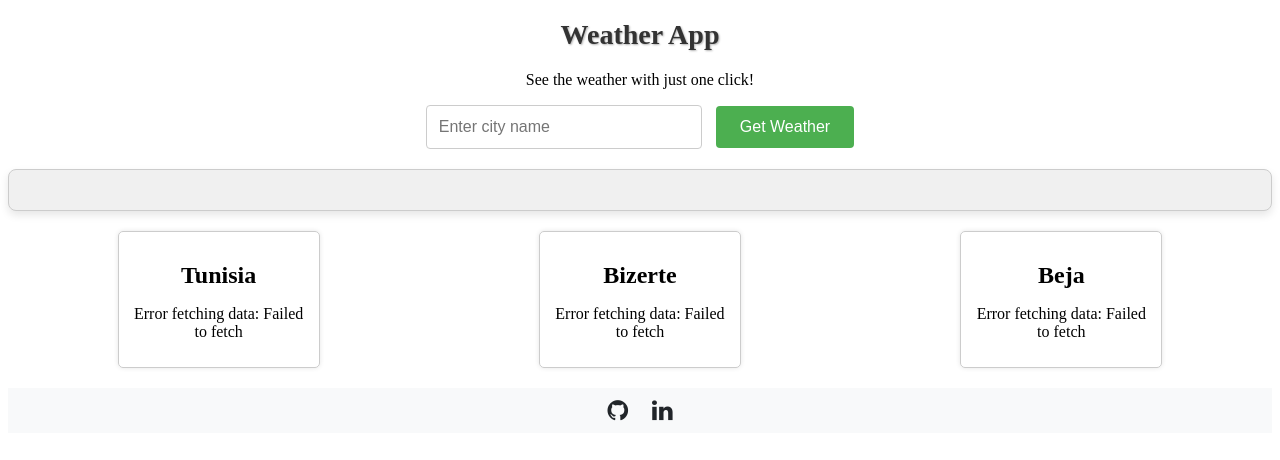
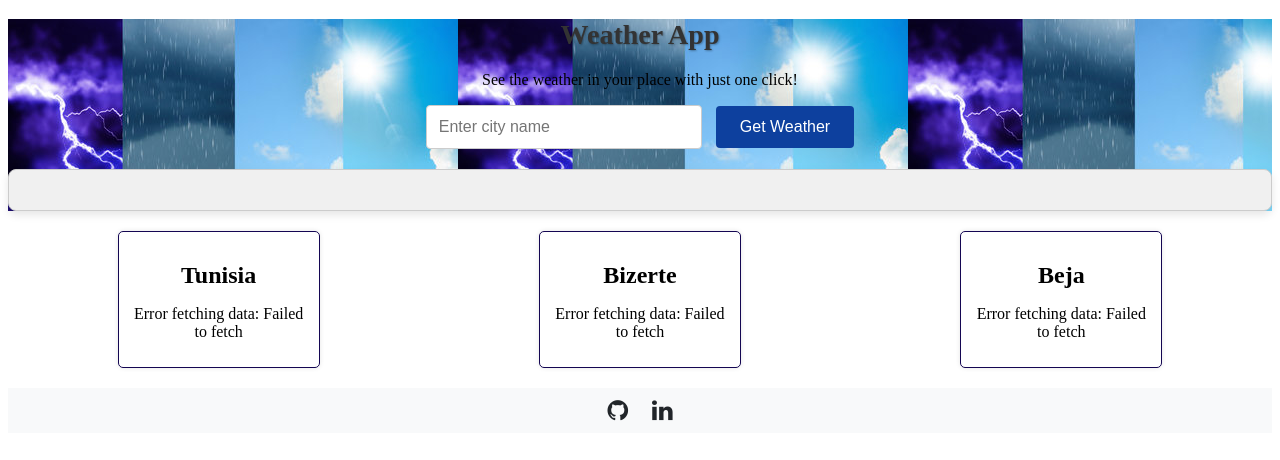
Before and after one commit to Ilefrajhi/weather-app, a Flask app: page / in a window 1280 px wide. Shown: the top 460 px of the page. Run offline with Flask 3, Linux system fonts and the light colour scheme.

Commit message:
added some styles

```diff
--- a/static/style.css
+++ b/static/style.css
@@ -9,7 +9,7 @@
 .city-card {
   width: 200px; /* Set width of each city card */
   margin: 0 10px; /* Optional: Adjust margin between cards */
-  border: 1px solid #ccc; /* Optional: Add border for styling */
+  border: 1px solid #140652; /* Optional: Add border for styling */
   border-radius: 5px; /* Optional: Add border radius for rounded corners */
   box-shadow: 0 0 5px rgba(0, 0, 0, 0.1); /* Optional: Add box shadow for depth */
 }
--- a/templates/index.html
+++ b/templates/index.html
@@ -8,15 +8,16 @@
   <link rel="stylesheet" href="{{ url_for('static', filename='style.css') }}">
 </head>
 <body>
-    <div class="container-button" style="text-align: center;">
+    <div class="container-button" style="text-align: center; background-image: url('{{ url_for('static', filename='images/200000203-photos-of-sky-during-different-weather-collage.jpg') }}');">
         <h1 style="font-size: 28px; color: #333; text-shadow: 1px 1px 2px rgba(0,0,0,0.3); margin-bottom: 20px;">Weather App</h1>
-         <p>See the weather with just one click!</p>
+        <p>See the weather in your place with just one click!</p>
         <form id="weatherForm" onsubmit="return false;" style="display: inline-block;">
             <input type="text" id="cityInput" placeholder="Enter city name" style="padding: 12px; width: 250px; border: 1px solid #ccc; border-radius: 4px; font-size: 16px;">
-            <button type="submit" id="getWeatherBtn" style="padding: 12px 24px; background-color: #4CAF50; color: white; border: none; border-radius: 4px; cursor: pointer; font-size: 16px; margin-left: 10px;">Get Weather</button>
+            <button type="submit" id="getWeatherBtn" style="padding: 12px 24px; background-color: #0d409e; color: white; border: none; border-radius: 4px; cursor: pointer; font-size: 16px; margin-left: 10px;">Get Weather</button>
         </form>
-        <div id="weatherInfo" style="margin-top: 20px; padding: 20px; border: 1px solid #ccc; border-radius: 8px; background-color: #f0f0f0; text-align: left; font-size: 16px; box-shadow: 0 4px 8px rgba(0,0,0,0.1);"></div>
+        <div id="weatherInfo" style="margin-top: 20px; padding: 20px; border: 1px solid #ccc; border-radius: 8px; background-color: #f0f0f0; text-align: left; font-size: 16px; box-shadow: 0 4px 8px rgba(0,0,0,0.1); text-align: center; align-items: center;"></div>
     </div>
+
 
 
 
```
Also changed, not shown: static/images/200000203-photos-of-sky-during-different-weather-collage.jpg (added), static/images/image.png.
